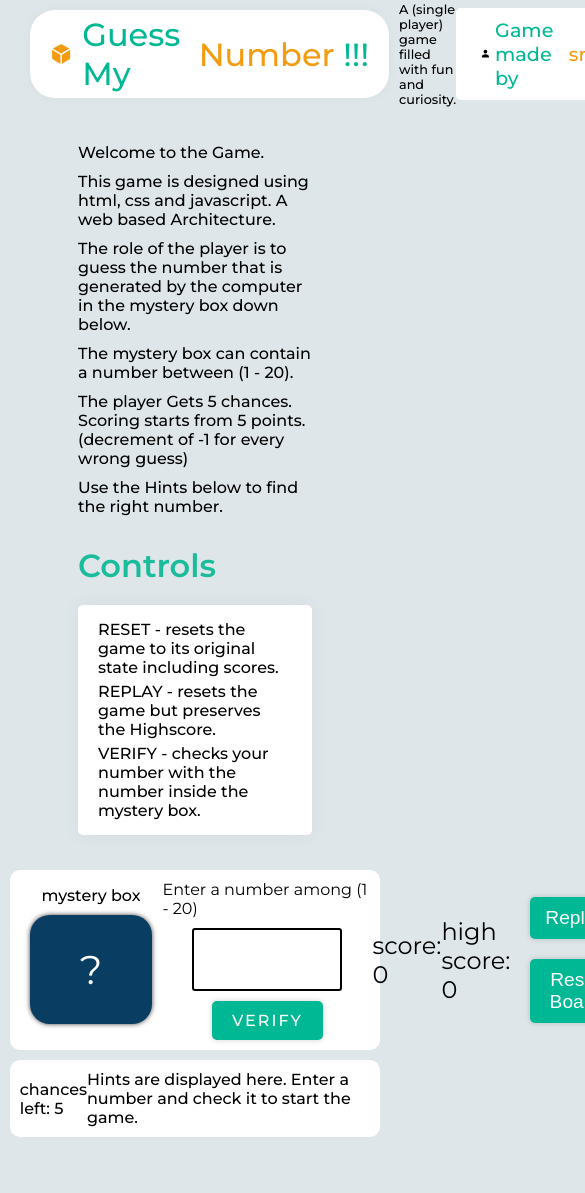
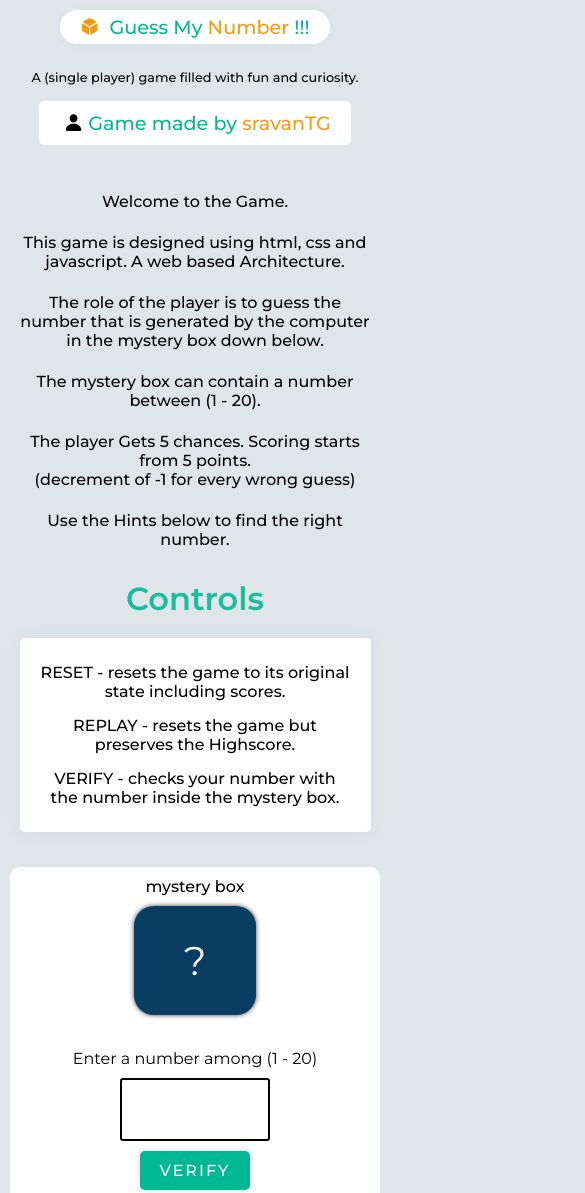
Before and after one commit to sravanTG/guess-the-number, a plain HTML site: page index.html in a window 390 px wide. Shown: the top 1193 px of the page, 585 px wide, since content can reach past the window. Drawn offline with nearby package versions, Linux system fonts and the light colour scheme.

Commit message:
added responsive design.

```diff
--- a/index.html
+++ b/index.html
@@ -5,9 +5,10 @@
     <meta http-equiv="X-UA-Compatible" content="IE=edge" />
     <meta name="viewport" content="width=device-width, initial-scale=1.0" />
     <link rel="stylesheet" href="style.css" />
+    <link rel="stylesheet" href="queries.css" />
     <title>guess the number | sravanTG</title>
   </head>
-  <body>
+  <body class="flex">
     <div class="container flex fw">
       <div class="head-box flex fw">
         <p class="logo flex">
@@ -36,8 +37,8 @@
           The mystery box can contain a number between (1 - 20).
         </p>
         <p class="ins">
-          The player Gets 5 chances. Scoring starts from 5 points. (decrement of
-          -1 for every wrong guess)
+          The player Gets 5 chances. Scoring starts from 5 points.
+          <br />(decrement of -1 for every wrong guess)
         </p>
         <p class="ins">Use the Hints below to find the right number.</p>
         <h2 class="control-heading">Controls</h2>
--- /dev/null
+++ b/queries.css
@@ -0,0 +1,129 @@
+/* responsive design codes */
+
+@media (max-width: 1024px) {
+  .logo {
+    font-size: 1.2rem;
+  }
+  .wish {
+    font-size: 2rem;
+    margin-top: 20px;
+  }
+  .made {
+    font-size: 0.9rem;
+  }
+  .score,
+  .high-score {
+    font-size: 1.1rem;
+  }
+
+  .ins {
+    font-size: 0.9rem;
+    margin: 12px 0 0 0;
+  }
+
+  .instructions-box {
+    width: 80%;
+  }
+}
+@media (max-width: 768px) {
+  .head-box {
+    flex-direction: column;
+    gap: 1rem;
+  }
+
+  .logo {
+    font-size: 2rem;
+  }
+
+  .instructions-box {
+    width: 90%;
+    align-items: center;
+    text-align: center;
+  }
+
+  .wish {
+    font-size: 1.7rem;
+    margin-top: 30px;
+  }
+  .made {
+    font-size: 1.5rem;
+  }
+  .score,
+  .high-score {
+    font-size: 1.1rem;
+  }
+
+  .ins {
+    font-size: 1.2rem;
+    margin: 10px 0;
+  }
+
+  .logo-subtitle {
+    font-size: 1.3rem;
+  }
+
+  .control-ins-box p {
+    margin: 15px 0;
+  }
+
+  .game-box {
+    flex-direction: column;
+    gap: 1.5rem;
+  }
+
+  .info-box {
+    flex-direction: column;
+    gap: 1rem;
+  }
+}
+
+@media (max-width: 425px) {
+  .logo {
+    font-size: 1.2rem;
+  }
+
+  .logo-subtitle {
+    font-size: 0.8rem;
+  }
+  .wish {
+    font-size: 1rem;
+  }
+  .email {
+    font-size: 0.6rem;
+  }
+  .made {
+    font-size: 1.2rem;
+  }
+  .score,
+  .high-score {
+    font-size: 1.1rem;
+  }
+
+  .ins {
+    font-size: 0.9rem;
+    margin: 12px 0 0 0;
+  }
+  .info-box {
+    text-align: center;
+  }
+}
+
+@media (max-width: 320px) {
+  .logo,
+  .made {
+    font-size: 1rem;
+  }
+  .logo-subtitle {
+    display: none;
+  }
+  .game-box {
+    gap: 1rem;
+  }
+  .wish {
+    text-align: center;
+    font-size: 1.5rem;
+  }
+  .email {
+    display: none;
+  }
+}
--- a/style.css
+++ b/style.css
@@ -38,6 +38,7 @@ ul {
 
 .container {
   flex-direction: column;
+  max-width: 1500px;
 }
 
 .head-box {
@@ -242,7 +243,7 @@ input {
 }
 
 .wish {
-  margin-top: 120px;
+  margin-top: 90px;
   font-size: 3rem;
 }
 
```
